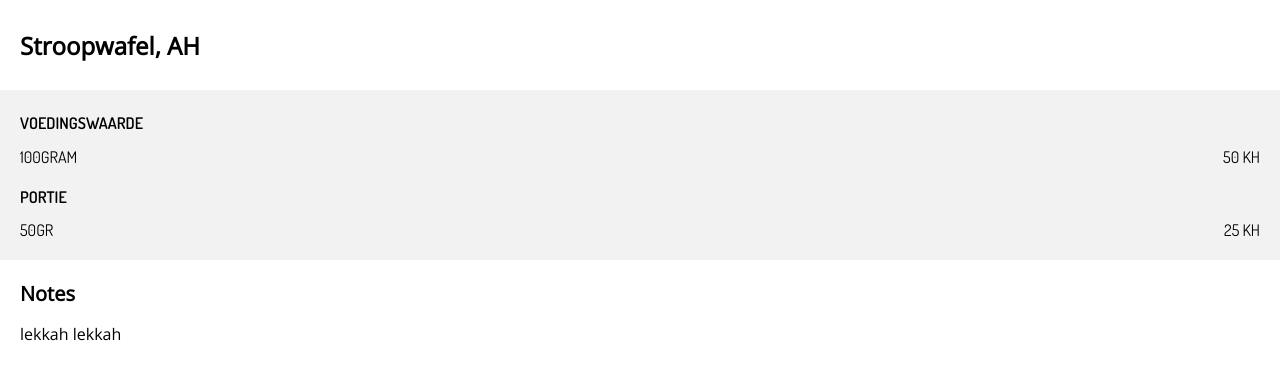
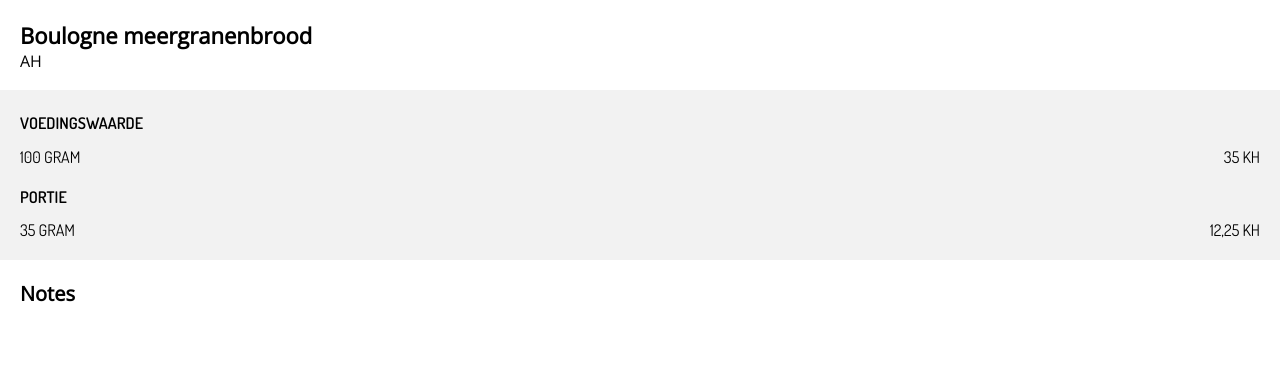
Before and after one commit to pcvandamcb/koolhydraatjes, a React app: page /#/product/1 in a window 1280 px wide. Built offline with nearby package versions, Linux system fonts and the light colour scheme.

Commit message:
Fixed messy css and added data

```diff
--- a/src/components/ProductDetails.js
+++ b/src/components/ProductDetails.js
@@ -6,23 +6,26 @@
   const productDetails = products.find(product => product.id === parseInt(match.params.id, 10));
 
   return (
-    <div className="product-detail">
-      <h1>
-        {productDetails.name}, {productDetails.brand}
-      </h1>
+    <div>
+      <div className="product-name">
+        <h1>{productDetails.name}</h1>
+        <span>{productDetails.brand}</span>
+      </div>
+      <div className="product-details">
         <ul>
           <li>
             <h2>Voedingswaarde</h2>
-          100gram <span className="kh100gr">{productDetails.kh100gr} KH</span>
+            100 gram <span className="kh">{productDetails.kh100gr} KH</span>
           </li>
           <li>
             <h2>Portie</h2>
-          {productDetails.serving}gr
-          <span className="kh100gr">
+            {productDetails.serving} gram
+            <span className="kh">
               {(productDetails.kh100gr / 100 * productDetails.serving).toLocaleString('nl-NL')} KH
             </span>
           </li>
         </ul>
+      </div>
       <div className="product-notes">
         <h2>Notes</h2>
         <p>{productDetails.notes}</p>
--- a/src/components/ProductList.js
+++ b/src/components/ProductList.js
@@ -28,8 +28,11 @@
 
     return (
       <div>
+        <div className="search">
           <input type="search" placeholder="Zoeken..." onChange={this.handleChange} />
-        <ul className="search-results">
+        </div>
+        <div className="search-results">
+          <ul>
             {productList.map(product => (
               <li key={product.id}>
                 <Link to={`/product/${product.id}`}>
@@ -39,6 +42,7 @@
             ))}
           </ul>
         </div>
+      </div>
     );
   }
 }
--- a/src/data/products.js
+++ b/src/data/products.js
@@ -1,27 +1,67 @@
 const products = Object.freeze([
   {
     id: 1,
-    name: 'Stroopwafel',
+    name: 'Bou­log­ne meer­gra­nenbrood',
     brand: 'AH',
-    kh100gr: 50, // Koolhydraten per 100 gram
-    serving: 50, // Portie/stuk gewicht in gram
-    notes: 'lekkah lekkah'
+    kh100gr: 35, // Koolhydraten per 100 gram
+    serving: 35, // Portie/stuk gewicht in gram
+    notes: ''
   },
   {
     id: 2,
     name: "M&M's",
     brand: 'AH',
-    kh100gr: 80,
+    kh100gr: 57,
     serving: 60,
-    notes: 'veel kleurtjes, veel smaken'
+    notes: ''
   },
   {
     id: 3,
-    name: 'Aardappelpartjes',
-    brand: 'Cela vita',
-    kh100gr: 45,
-    serving: 150,
-    notes: 'inclusief kruiden'
+    name: 'Ma­de­lai­ne maisbrood',
+    brand: 'AH',
+    kh100gr: 40,
+    serving: 35,
+    notes: ''
+  },
+  {
+    id: 4,
+    name: 'Tomaten ketchup light',
+    brand: 'Heinz',
+    kh100gr: 12,
+    serving: 20,
+    notes: ''
+  },
+  {
+    id: 5,
+    name: 'Tomaten ketchup',
+    brand: 'Heinz',
+    kh100gr: 23,
+    serving: 20,
+    notes: ''
+  },
+  {
+    id: 6,
+    name: 'Aardbeienyoghurt met smarties',
+    brand: 'Danone',
+    kh100gr: 16,
+    serving: 110,
+    notes: ''
+  },
+  {
+    id: 7,
+    name: 'Tomaat groente soep',
+    brand: 'Unox',
+    kh100gr: 5.8,
+    serving: 285,
+    notes: 'Met grof gesneden prei, gehaktballetjes en vermicelli.'
+  },
+  {
+    id: 8,
+    name: 'Soepstengels',
+    brand: 'Grand Italia',
+    kh100gr: 75,
+    serving: 50,
+    notes: ''
   }
 ]);
 
--- a/src/style.scss
+++ b/src/style.scss
@@ -4,20 +4,6 @@
   font-size: 16px;
   margin: 0;
   box-sizing: border-box;
-}
-
-.kh100gr {
-  float: right;
-}
-
-input[type="search"] {
-  -webkit-appearance: none;
-  margin: 20px;
-  width: 90%;
-  height: 50px;
-  border: none;
-  font-family: 'Open Sans', sans-serif;
-  font-size: 24px;
 }
 
 ul {
@@ -29,8 +15,21 @@
   list-style: none;
 }
 
-ul.search-results {
-  background: #F2F2F2;
+.search {
+  margin: 20px;
+  input[type='search'] {
+    -webkit-appearance: none;
+    width: 90%;
+    height: 50px;
+    border: none;
+    font-family: 'Open Sans', sans-serif;
+    font-size: 24px;
+  }
+}
+
+.search-results {
+  ul {
+    background: #f2f2f2;
     li {
       padding: 20px 0px;
       margin: 0px 20px;
@@ -44,17 +43,25 @@
       border-bottom: none;
     }
   }
+}
 
-.product-detail{
-  h1 {
-    font-size: 24px;
+.product-name {
   margin: 20px;
   height: 50px;
+  h1 {
+    font-size: 22px;
+    margin: 10px 0px 0px 0px;
     display: flex;
     align-items: center;
   }
+  span {
+    text-transform: uppercase;
+  }
+}
+
+.product-details {
   ul {
-    background: #F2F2F2;
+    background: #f2f2f2;
     font-family: 'Dosis', sans-serif;
     text-transform: uppercase;
     padding: 10px 0px 20px 0px;
@@ -67,6 +74,9 @@
     h2 {
       font-size: 16px;
     }
+    .kh {
+      float: right;
+    }
   }
 }
 
```
Lines whose indentation alone changed are shown as unchanged.
